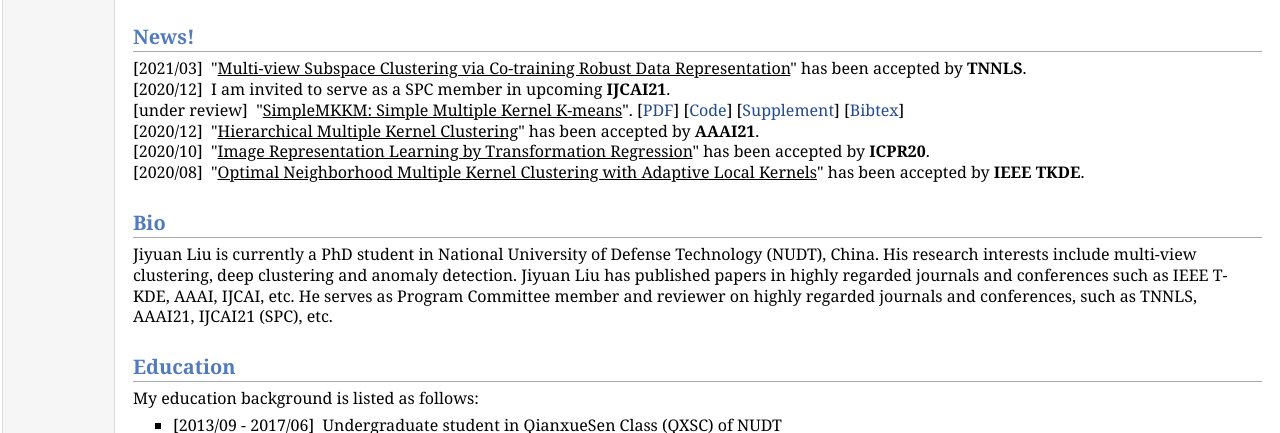
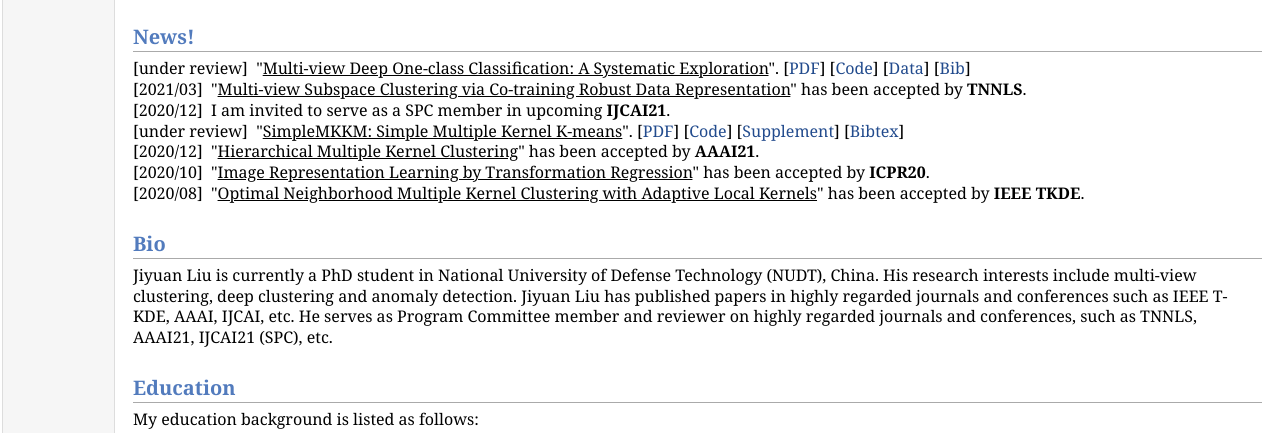
Before and after one commit to bysen32/bysen32.github.io, a plain HTML site: page index.html in a window 1280 px wide. Shown: the part 302-735 px from the top of the page. Drawn offline with Linux system fonts and the light colour scheme.

Commit message:
update mult-view docc (under review)

```diff
--- a/index.html
+++ b/index.html
@@ -38,7 +38,8 @@ ResearchGate: <a href="https://www.researchgate.net/profile/Jiyuan_Liu7"><i>http
 RSS Feed: <a href="http://feed43.com/liujiyuan13.xml"><i>http://feed43.com/liujiyuan13.xml</i></a> </p>
 </td></tr></table>
 <h2>News!</h2>
-<p>[2021/03]&nbsp;&nbsp;"<u>Multi-view Subspace Clustering via Co-training Robust Data Representation</u>" has been accepted by <b>TNNLS</b>. <br />
+<p>[under review]&nbsp;&nbsp;"<u>Multi-view Deep One-class Classification: A Systematic Exploration</u>". [<a href="https://arxiv.org/abs/2104.13000">PDF</a>] [<a href="https://github.com/liujiyuan13/MvDOCC-code">Code</a>] [<a href="https://github.com/liujiyuan13/MvDOCC-datasets">Data</a>] [<a href="bibs/Multi-view_Deep_One-class_Classification.bib">Bib</a>] <br />
+[2021/03]&nbsp;&nbsp;"<u>Multi-view Subspace Clustering via Co-training Robust Data Representation</u>" has been accepted by <b>TNNLS</b>. <br />
 [2020/12]&nbsp;&nbsp;I am invited to serve as a SPC member in upcoming <b>IJCAI21</b>. <br />
 [under review]&nbsp;&nbsp;"<u>SimpleMKKM: Simple Multiple Kernel K-means</u>". [<a href="https://arxiv.org/pdf/2005.04975.pdf">PDF</a>] [<a href="https://github.com/xinwangliu/SimpleMKKMcodes/tree/master">Code</a>] [<a href="https://github.com/xinwangliu/xinwangliu.github.io/blob/master/groupmember/Appendix_SimpleMKKM.pdf">Supplement</a>] [<a href="bibs/SimpleMKKM_Simple_Multiple_Kernel_K_means.bib">Bibtex</a>] <br />
 [2020/12]&nbsp;&nbsp;"<u>Hierarchical Multiple Kernel Clustering</u>" has been accepted by <b>AAAI21</b>. <br />
```
Also changed, not shown: 2 other files.
